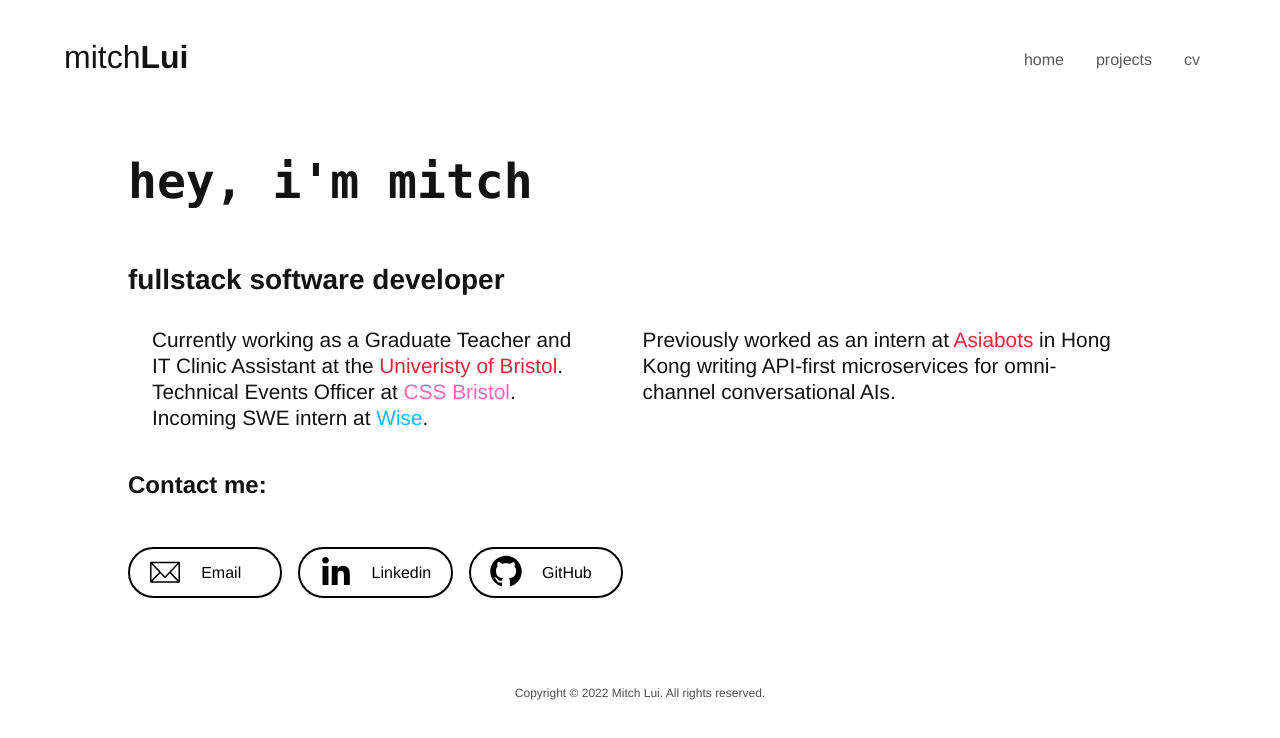
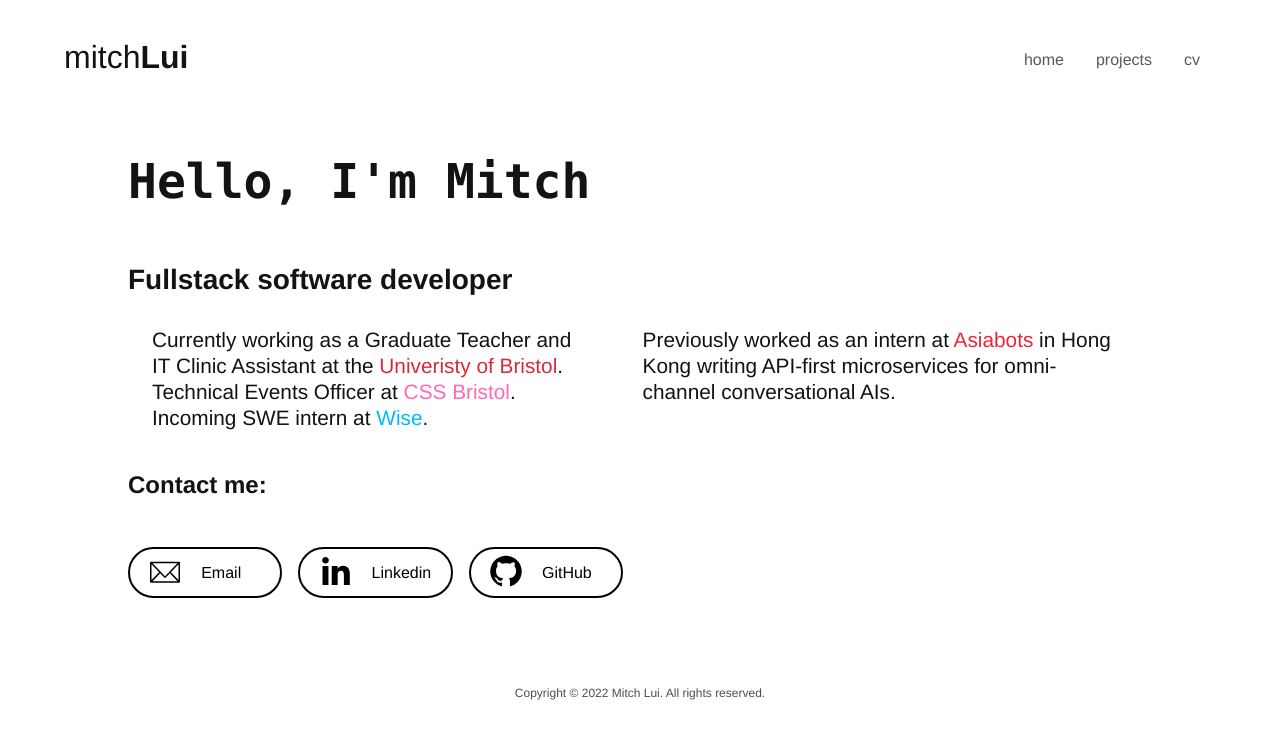
Before and after one commit to mitchLui/website, a React (Create React App) app in the folder client/: page / in a window 1280 px wide. Shown: the top 738 px of the page. Built offline with nearby package versions, Linux system fonts and the light colour scheme.

Commit message:
Text changes

```diff
--- a/client/src/components/Intro/Intro.js
+++ b/client/src/components/Intro/Intro.js
@@ -7,8 +7,8 @@ import "./intro.css";
 export const Intro = () =>
     <Container>
         <div className={"intro-grid"}>
-            <span className={"container-header header-item"}><h1><code>hey, i'm mitch</code></h1></span>
-            <span className={"container-header title-item"}><h2>fullstack software developer</h2></span>
+            <span className={"container-header header-item"}><h1><code>Hello, I'm Mitch</code></h1></span>
+            <span className={"container-header title-item"}><h2>Fullstack software developer</h2></span>
             <div className={"item left"}>
                 Currently working as a Graduate Teacher and
                 IT Clinic Assistant at the <CompanyLink className={"link uob"} url={"https://www.bristol.ac.uk"} text={"Univeristy of Bristol"} />.
--- a/client/src/components/Projects/Projects.js
+++ b/client/src/components/Projects/Projects.js
@@ -122,7 +122,7 @@ export const projects = {
 export const Projects = () =>
     <Container>
         <div className="projects-container">
-            <h1><code>projects</code></h1>
+            <h1><code>Projects</code></h1>
             <h2>an archive of what I'm working on and what I've done in the past.</h2>
             <div className={"projects-grid"}>
                 {
```
